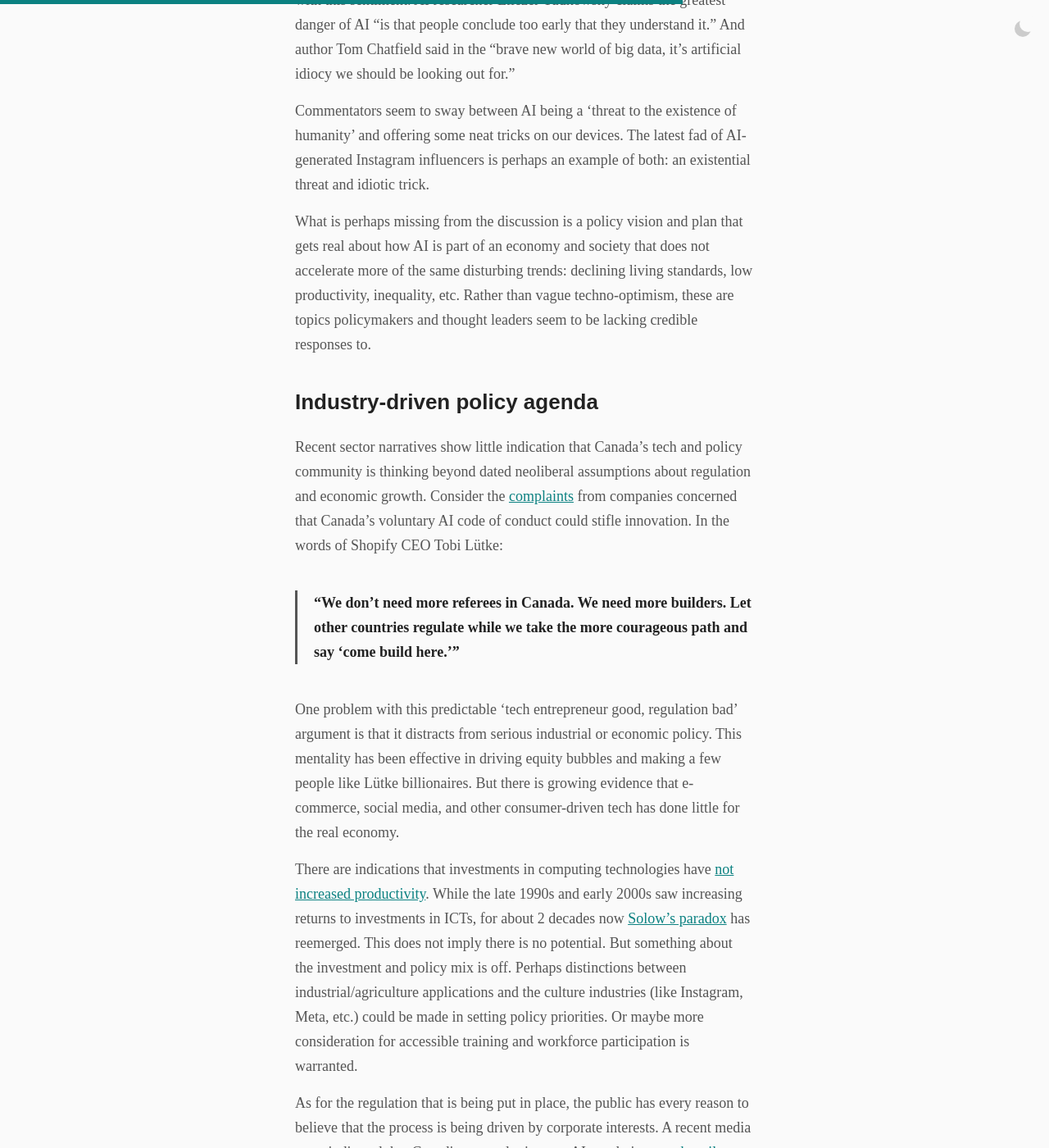
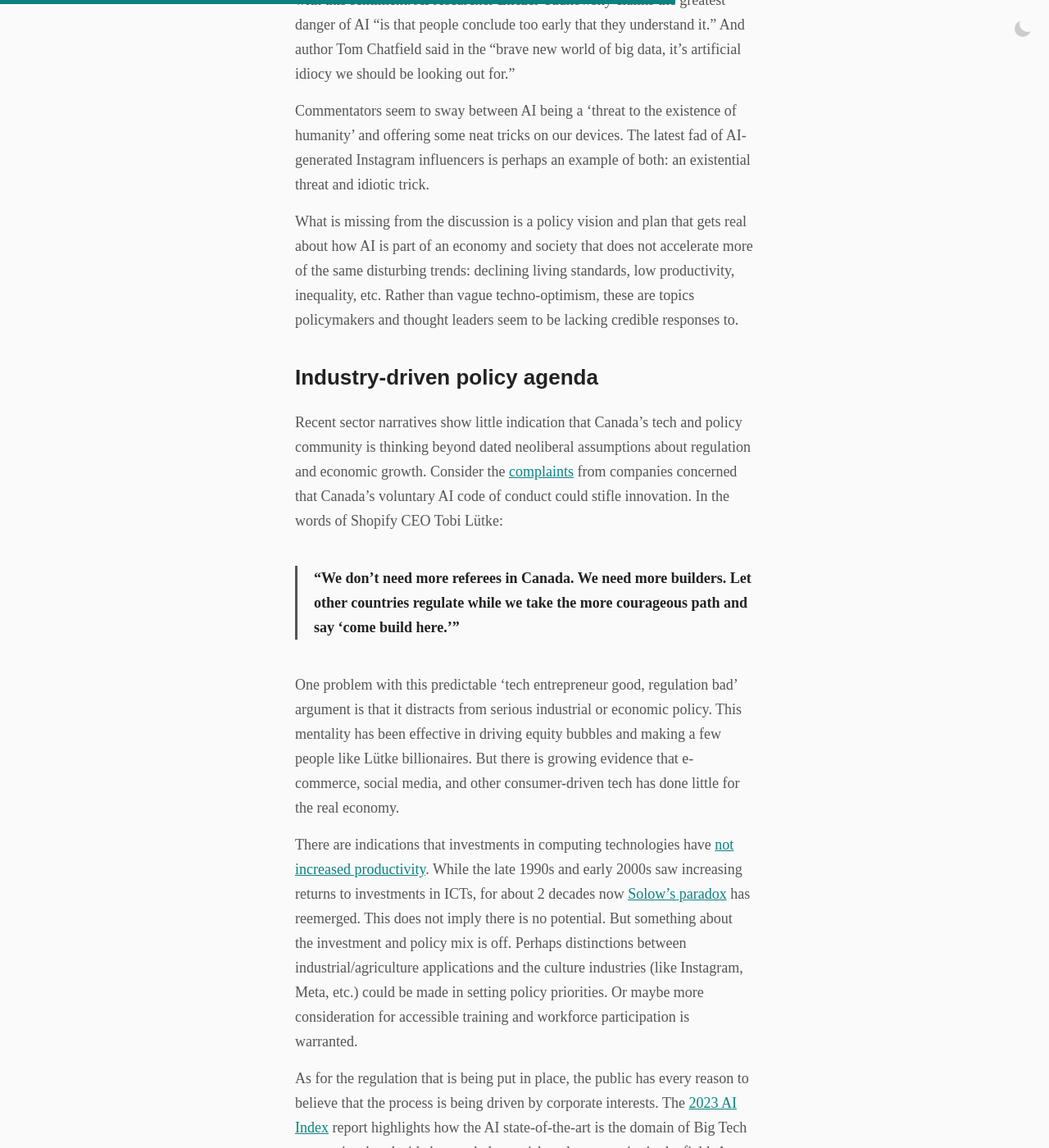
Before and after one commit to craigmateo/palabra, a Jekyll site: the page built from _posts/2023-12-12-ai.md, in a window 1280 px wide and 1400 px high, scrolled down 2063 px. Shown: the whole window at 82% size. Built offline with Jekyll 4.4.1, drawn with Linux system fonts in a browser that asks for light colours; some web fonts are replaced; comment, search, counter and statistics services are not loaded; some of the changed text lies outside the part shown.

Commit message:
adding to article

```diff
--- a/_posts/2023-12-12-ai.md
+++ b/_posts/2023-12-12-ai.md
@@ -33,7 +33,7 @@
 
 Commentators seem to sway between AI being a ‘threat to the existence of humanity’ and offering some neat tricks on our devices. The latest fad of AI-generated Instagram influencers is perhaps an example of both: an existential threat and idiotic trick.
 
-What is perhaps missing from the discussion is a policy vision and plan that gets real about how AI is part of an economy and society that does not accelerate more of the same disturbing trends: declining living standards, low productivity, inequality, etc. Rather than vague techno-optimism, these are topics policymakers and thought leaders seem to be lacking credible responses to.
+What is missing from the discussion is a policy vision and plan that gets real about how AI is part of an economy and society that does not accelerate more of the same disturbing trends: declining living standards, low productivity, inequality, etc. Rather than vague techno-optimism, these are topics policymakers and thought leaders seem to be lacking credible responses to.
 
 ## Industry-driven policy agenda
 
@@ -45,7 +45,7 @@
 
 There are indications that investments in computing technologies have <a target="_blank" href="https://www.nytimes.com/2022/05/24/business/technology-productivity-economy.html">not increased productivity</a>. While the late 1990s and early 2000s saw increasing returns to investments in ICTs, for about 2 decades now <a target="_blank" href="https://builtin.com/corporate-innovation/productivity-automation-technology">Solow’s paradox</a> has reemerged. This does not imply there is no potential. But something about the investment and policy mix is off. Perhaps distinctions between industrial/agriculture applications and the culture industries (like Instagram, Meta, etc.) could be made in setting policy priorities. Or maybe more consideration for accessible training and workforce participation is warranted.
 
-As for the regulation that is being put in place, the public has every reason to believe that the process is being driven by corporate interests. A recent media story indicated that Canadian consultations on AI regulations are <a target="_blank" href="https://www.theglobeandmail.com/business/article-canada-ai-law/">heavily skewed</a> toward businesses and industry groups. Earlier this month, an opinion piece in MIT Technology Review <a target="_blank" href="https://www.technologyreview.com/2023/12/05/1084393/make-no-mistake-ai-is-owned-by-big-tech/">"AI is owned by Big Tech"</a> points out that regulation often entrenches the power of companies with access and political clout.
+As for the regulation that is being put in place, the public has every reason to believe that the process is being driven by corporate interests. The <a target="_blank" href="https://www.theverge.com/23667752/ai-progress-2023-report-stanford-corporate-control">2023 AI Index</a> report highlights how the AI state-of-the-art is the domain of Big Tech companies that decide how to balance risk and opportunity in the field. A recent media story indicated that Canadian consultations on AI regulations are <a target="_blank" href="https://www.theglobeandmail.com/business/article-canada-ai-law/">heavily skewed</a> toward businesses and industry groups. Earlier this month, an opinion piece in MIT Technology Review <a target="_blank" href="https://www.technologyreview.com/2023/12/05/1084393/make-no-mistake-ai-is-owned-by-big-tech/">"AI is owned by Big Tech"</a> points out that regulation often entrenches the power of companies with access and political clout.
 
 Similar skepticism is warranted for industry-led initiatives like ‘ethical AI.’ A recent Stanford <a target="_blank" href="https://hai.stanford.edu/sites/default/files/2023-12/Policy-Brief-AI-Ethics_0.pdf">report</a> found that workers involved in promoting AI ethics complained of lacking institutional support and being siloed off from other teams. This after Microsoft and Amazon already <a target="_blank" href="https://fortune.com/2023/03/29/tech-companies-ai-ethics-teams-elon-musk-steve-wozniak-open-letter/">cut</a> ethical AI jobs. Initiatives like the <a target="_blank" href="https://techxplore.com/news/2023-12-montreal-hub-spearheads-global-ai.html">ethics centre</a> at the Montreal AI research hub might be well-intended, but Big Tech is bankrolling the Montreal AI scene. We would be naive to think that much questioning of the status quo will take place there.
 
```
